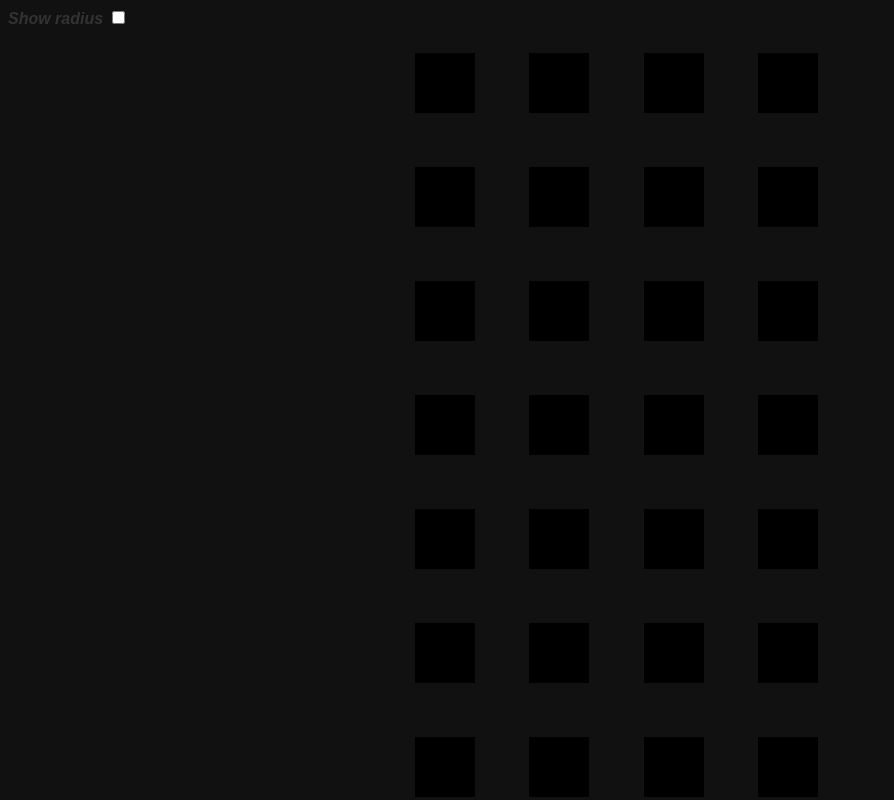
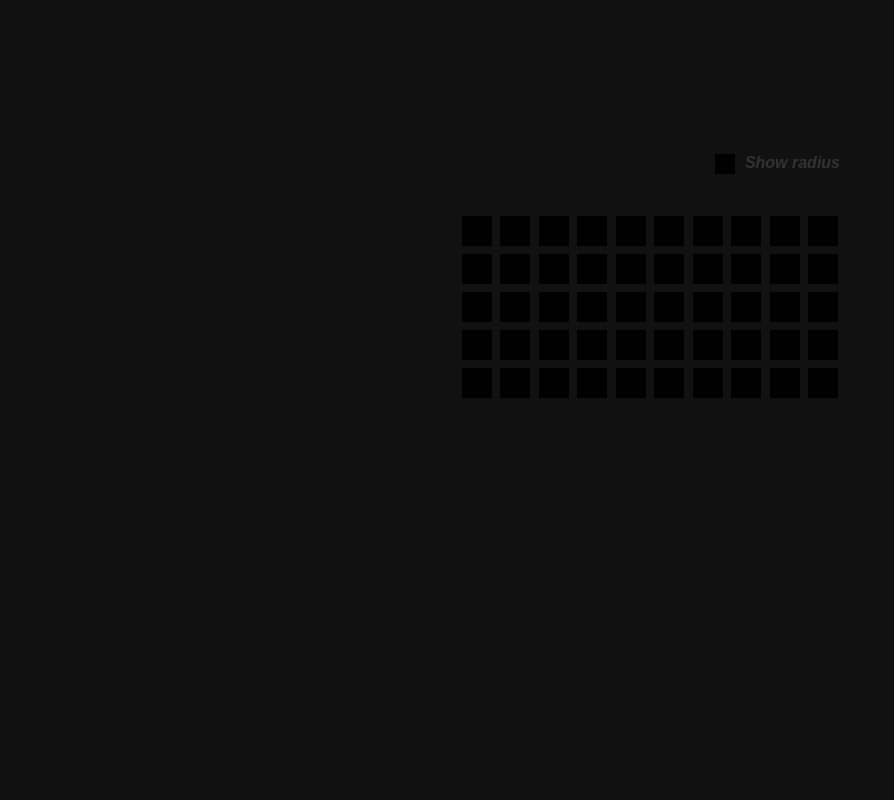
Before and after one commit to Ali-X/multiple-hover, a website: page app/index.html in a window 1280 px wide. Shown: the top 800 px of the page, without its empty margins (0-894 px from the left). Drawn offline with Linux system fonts and the light colour scheme.

Commit message:
Implement game

```diff
--- a/app/index.html
+++ b/app/index.html
@@ -6,69 +6,65 @@
   <link rel="stylesheet" href="../css/main.css">
 </head>
 <body>
-<!--12*5-->
-<div class="grid-container">
-  <label for="isRadius">Show radius</label>
-  <input type="checkbox" id="isRadius">
+  <!--10*5-->
+  <div class="container">
+    <input class="container__check" type="checkbox" id="isRadius">
+    <label class="container__label" for="isRadius">Show radius</label>
 
-  <div class="grid">
+    <div class="container__item"></div>
+    <div class="container__item"></div>
+    <div class="container__item"></div>
+    <div class="container__item"></div>
+    <div class="container__item"></div>
+    <div class="container__item"></div>
+    <div class="container__item"></div>
+    <div class="container__item"></div>
+    <div class="container__item"></div>
+    <div class="container__item"></div>
 
-    <div class="col1row1 item"></div>
-    <div class="col1row2 item"></div>
-    <div class="col1row3 item"></div>
-    <div class="col1row4 item"></div>
-    <div class="col1row5 item"></div>
-    <div class="col1row6 item"></div>
-    <div class="col1row7 item"></div>
-    <div class="col1row8 item"></div>
-    <div class="col1row9 item"></div>
-    <div class="col1row10 item"></div>
+    <div class="container__item"></div>
+    <div class="container__item"></div>
+    <div class="container__item"></div>
+    <div class="container__item"></div>
+    <div class="container__item"></div>
+    <div class="container__item"></div>
+    <div class="container__item"></div>
+    <div class="container__item"></div>
+    <div class="container__item"></div>
+    <div class="container__item"></div>
 
-    <div class="col2row1 item"></div>
-    <div class="col2row2 item"></div>
-    <div class="col2row3 item"></div>
-    <div class="col2row4 item"></div>
-    <div class="col2row5 item"></div>
-    <div class="col2row6 item"></div>
-    <div class="col2row7 item"></div>
-    <div class="col2row8 item"></div>
-    <div class="col2row9 item"></div>
-    <div class="col2row10 item"></div>
+    <div class="container__item"></div>
+    <div class="container__item"></div>
+    <div class="container__item"></div>
+    <div class="container__item"></div>
+    <div class="container__item"></div>
+    <div class="container__item"></div>
+    <div class="container__item"></div>
+    <div class="container__item"></div>
+    <div class="container__item"></div>
+    <div class="container__item"></div>
 
-    <div class="col3row1 item"></div>
-    <div class="col3row2 item"></div>
-    <div class="col3row3 item"></div>
-    <div class="col3row4 item"></div>
-    <div class="col3row5 item"></div>
-    <div class="col3row6 item"></div>
-    <div class="col3row7 item"></div>
-    <div class="col3row8 item"></div>
-    <div class="col3row9 item"></div>
-    <div class="col3row10 item"></div>
+    <div class="container__item"></div>
+    <div class="container__item"></div>
+    <div class="container__item"></div>
+    <div class="container__item"></div>
+    <div class="container__item"></div>
+    <div class="container__item"></div>
+    <div class="container__item"></div>
+    <div class="container__item"></div>
+    <div class="container__item"></div>
+    <div class="container__item"></div>
 
-    <div class="col4row1 item"></div>
-    <div class="col4row2 item"></div>
-    <div class="col4row3 item"></div>
-    <div class="col4row4 item"></div>
-    <div class="col4row5 item"></div>
-    <div class="col4row6 item"></div>
-    <div class="col4row7 item"></div>
-    <div class="col4row8 item"></div>
-    <div class="col4row9 item"></div>
-    <div class="col4row10 item"></div>
-
-    <div class="col5row1 item"></div>
-    <div class="col5row2 item"></div>
-    <div class="col5row3 item"></div>
-    <div class="col5row4 item"></div>
-    <div class="col5row5 item"></div>
-    <div class="col5row6 item"></div>
-    <div class="col5row7 item"></div>
-    <div class="col5row8 item"></div>
-    <div class="col5row9 item"></div>
-    <div class="col5row10 item"></div>
-
+    <div class="container__item"></div>
+    <div class="container__item"></div>
+    <div class="container__item"></div>
+    <div class="container__item"></div>
+    <div class="container__item"></div>
+    <div class="container__item"></div>
+    <div class="container__item"></div>
+    <div class="container__item"></div>
+    <div class="container__item"></div>
+    <div class="container__item"></div>
   </div>
-</div>
 </body>
 </html>
--- /dev/null
+++ b/app/sass/_mixins.scss
@@ -0,0 +1,14 @@
+@mixin form-rectangle($size) {
+  width: $size;
+  height: $size;
+}
+
+@mixin align-center($size) {
+  margin: auto;
+  width: $size;
+}
+
+@mixin background-transition($time) {
+  transition: $time;
+  transition-property: background-color;
+}
--- /dev/null
+++ b/app/sass/_style.scss
@@ -0,0 +1,75 @@
+html {
+  background-color: $background-color;
+  color: $font-color;
+  font: bold italic 16px sans-serif;
+}
+
+.container {
+  padding-top: 10%;
+  text-align: end;
+  @include align-center($container-width);
+
+  &__label {
+    cursor: pointer;
+    display: inline-block;
+    width: 100%;
+    margin-bottom: 10%;
+
+    &:before {
+      content: '';
+      margin-right: 10px;
+      display: inline-block;
+      vertical-align: text-top;
+      width: 20px;
+      height: 20px;
+      background: $cell-color;
+    }
+  }
+
+  &__check {
+    visibility: hidden;
+
+    &:checked {
+      & ~ .container__label:before {
+        border-radius: 50px;
+        background: $cell-color-hovered;
+      }
+
+      & ~ .container__item {
+        border-radius: 150px;
+        background-color: transparent;
+        border: solid $cell-color-hovered 1px;
+        margin: -14px;
+        @include form-rectangle(60px);
+        @include background-transition(3s);
+
+        &:before {
+          display: none;
+        }
+
+        &:hover {
+          background-color: $cell-color-hovered;
+          @include background-transition(0s);
+        }
+      }
+    }
+  }
+
+  &__item {
+    display: inline-block;
+
+    &:before {
+      content: " ";
+      display: inline-block;
+      background-color: $cell-color;
+      margin: 2px;
+      @include form-rectangle(30px);
+      @include background-transition(3s);
+    }
+
+    &:hover:before {
+      background-color: $cell-color-hovered;
+      @include background-transition(0s);
+    }
+  }
+}
--- a/app/sass/variables.scss
+++ b/app/sass/_variables.scss
@@ -2,3 +2,4 @@ $background-color: #111;
 $cell-color: #000;
 $cell-color-hovered: #f1c40f;
 $font-color: #333;
+$container-width: 400px;
--- a/app/sass/style.scss
+++ /dev/null
@@ -1,24 +0,0 @@
-html {
-  background-color: $background-color;
-  color: $font-color;
-  font: bold italic 16px sans-serif;
-}
-
-.grid {
-  margin: auto;
-  width: 500px;
-}
-
-.item {
-  display: inline-block;
-  background-color: $cell-color;
-  height: 60px;
-  width: 60px;
-  margin: 25px;
-  transition-duration: 5s;
-  transition-timing-function: cubic-bezier(0,.82,.72,.67);
-}
-
-.item:hover {
-  background-color: $cell-color-hovered;
-}
--- a/gulpfile.js
+++ b/gulpfile.js
@@ -6,7 +6,7 @@ var sass = require('gulp-sass');
 sass.compiler = require('node-sass');
 
 gulp.task('sass', function () {
-    return gulp.src('app/sass/main.scss')
+    return gulp.src('app/sass/*.scss')
         .pipe(sass().on('error', sass.logError))
         .pipe(gulp.dest('./css'));
 });
```
Also changed, not shown: css/main.css, image.png (added), 1 other file.
